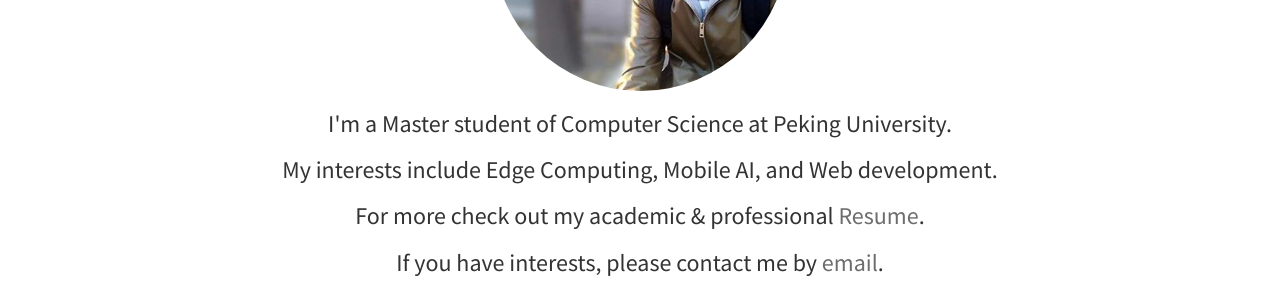
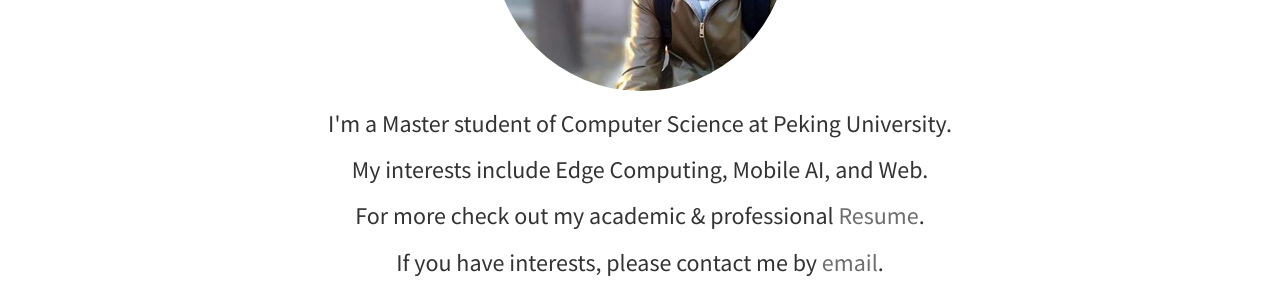
Before and after one commit to pkurogerjs/pkurogerjs.github.io, a plain HTML site: page index.html in a window 1280 px wide. Shown: the part 322-605 px from the top of the page. Drawn offline with nearby package versions, Linux system fonts and the light colour scheme.

Commit message:
update index

```diff
--- a/index.html
+++ b/index.html
@@ -69,7 +69,7 @@
 		<img class="img-circle" src="static/img/profile.jpg" alt="Responsive image">
 	  </div>
 	  <h3>I'm a Master student of Computer Science at Peking University.</h3>
-	  <h3>My interests include Edge Computing, Mobile AI, and Web development.</h3>
+	  <h3>My interests include Edge Computing, Mobile AI, and Web.</h3>
 <!--	  <h3>Have a look at some of my working <a href="projects.html"> projects</a>.</h3> -->
 	  <h3>For more check out my academic &amp; professional <a href="https://pkurogerjs.github.io/vitae">Resume</a>.</h3>
 	  <h3>If you have interests, please contact me by <a href="mailto:jspku1222@gmail.com">email</a>.</h3>
```
